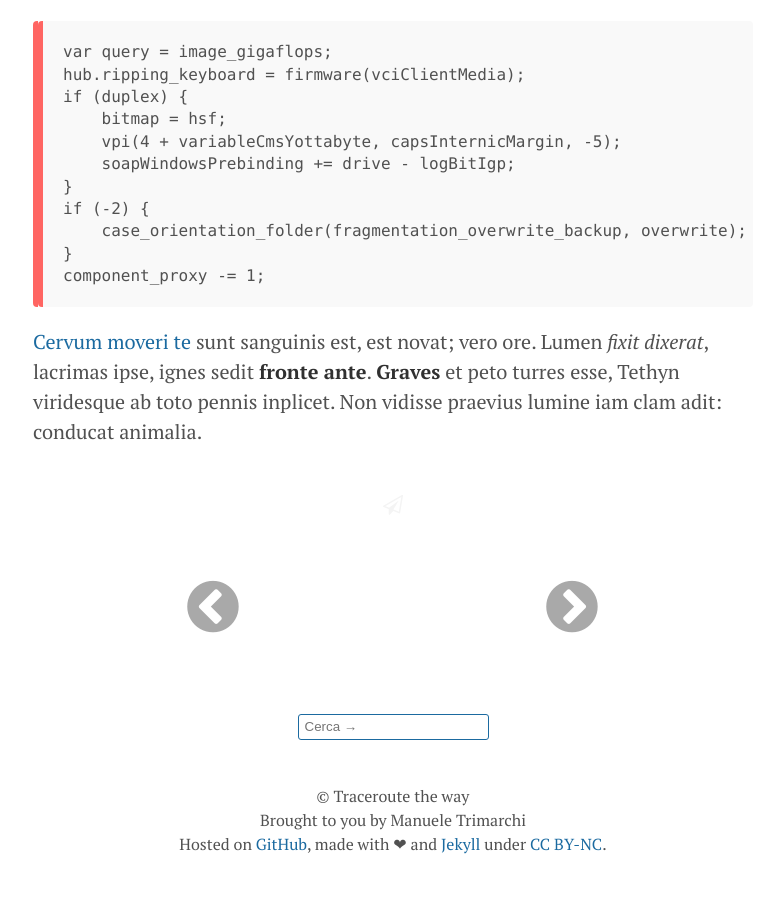
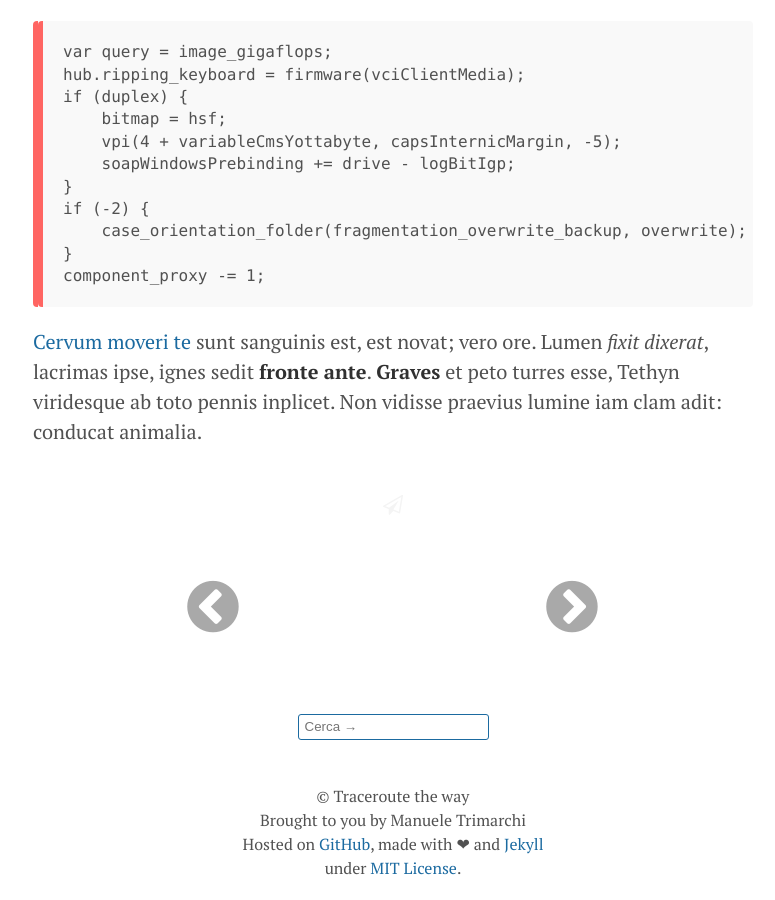
Before and after one commit to JWuCines/JWuCines.github.io, a Jekyll site: the page built from index.html, in a window 1280 px wide and 900 px high, scrolled down 1479 px. Shown: the whole window, without its empty margins (247-1022 px from the left). Built offline with Jekyll 4.4.1, drawn with Linux system fonts in a browser that asks for light colours; the list of posts is cut into pages by our own code; comment, search, counter and statistics services are not loaded; before the commit the page ends 2355 px from its top, so only the background shows below that.

Commit message:
Change license

```diff
--- a/_config.yml
+++ b/_config.yml
@@ -11,8 +11,8 @@ baseurl:          '/'
 url:              'https://trimarchimanuele.it'
 permalink:        '/:year/:month/:title/'
 license:
-  link:           'https://creativecommons.org/licenses/by-nc/3.0/'
-  label:          'CC BY-NC'
+  link:           'https://github.com/mtrimarchi/mtrimarchi.github.io/blob/master/LICENSE.md'
+  label:          'MIT License'
 author:
   name:           Manuele Trimarchi
   url:            https://trimarchimanuele.it
--- a/_layouts/default.html
+++ b/_layouts/default.html
@@ -44,7 +44,7 @@
 				&copy; {{ site.title }} <br />
 				Brought to you by {{ site.author.name }} <br />
 				Hosted on <a href="https://github.com/mtrimarchi/mtrimarchi.github.io">GitHub</a>,
-				made with ❤ and <a href="http://jekyllrb.com/">Jekyll</a>
+				made with ❤ and <a href="http://jekyllrb.com/">Jekyll</a><br />
 				under <a href="{{ site.license.link }}">{{ site.license.label }}</a>.
 			</p>
 		</div>
```
